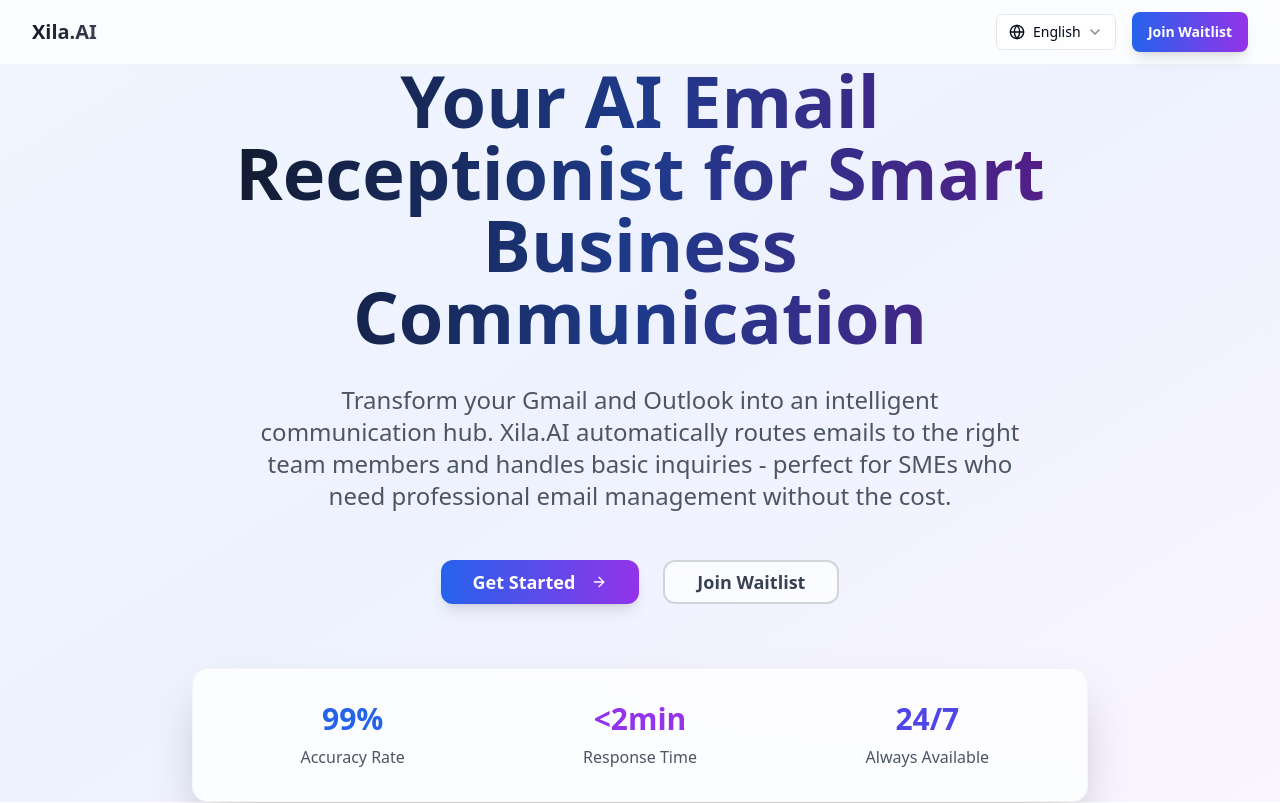
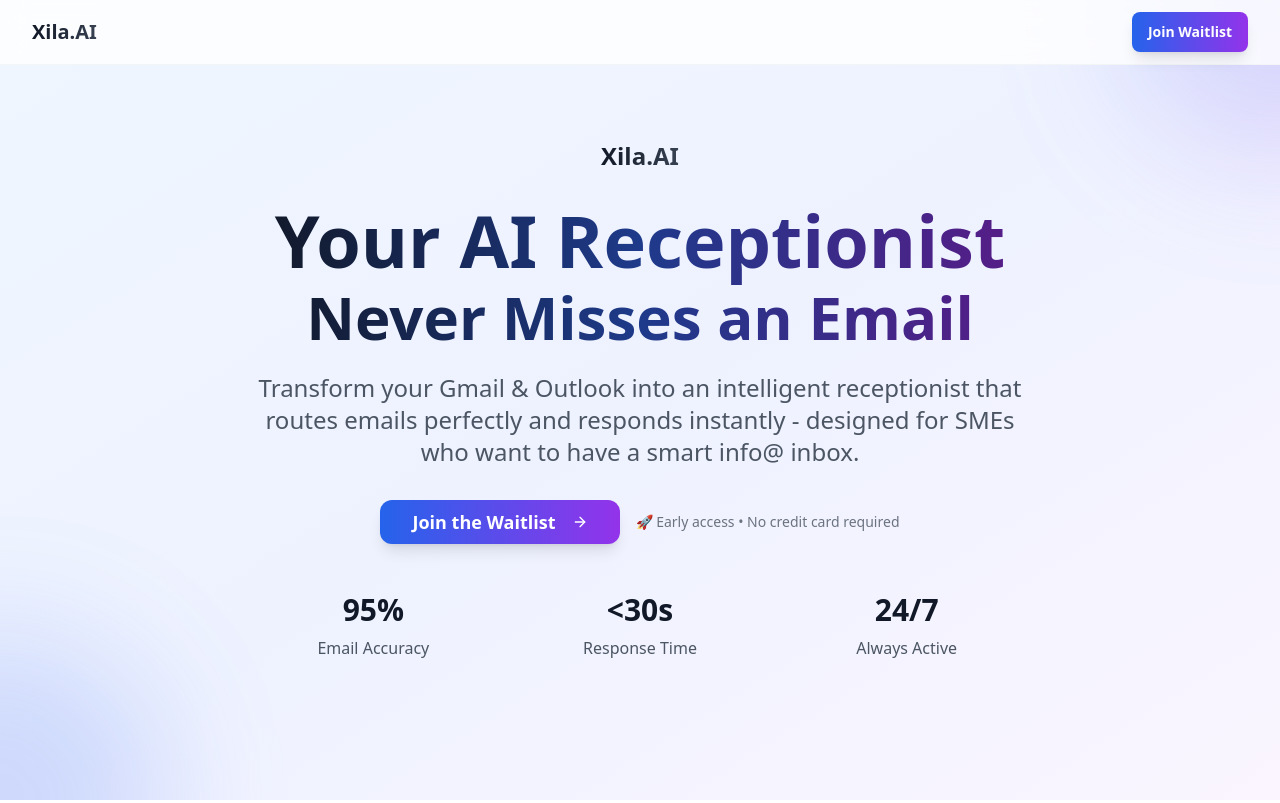
Before and after one commit to Cricrog/squlio-ffec75e1, a React (Vite) app: page / in a window 1280 px wide. Shown: the top 803 px of the page. Built offline with nearby package versions, Linux system fonts and the light colour scheme.

Commit message:
Reverted to commit 924e35654debc6bb9ecb7984dff87f1885f5676b

```diff
--- a/src/components/HeroSection.tsx
+++ b/src/components/HeroSection.tsx
@@ -1,62 +1,58 @@
-
 import React from 'react';
 import { Button } from '@/components/ui/button';
 import { ArrowRight } from 'lucide-react';
-import { useLanguage } from '@/contexts/LanguageContext';
 
-const HeroSection = ({ onJoinWaitlist }: { onJoinWaitlist: () => void }) => {
-  const { t } = useLanguage();
+const HeroSection = ({
+  onJoinWaitlist
+}: {
+  onJoinWaitlist: () => void;
+}) => {
+  return (
+    <section className="relative min-h-screen flex items-center justify-center bg-gradient-to-br from-blue-50 via-indigo-50 to-purple-50 overflow-hidden">
+      {/* Background decoration */}
+      <div className="absolute inset-0 overflow-hidden">
+        <div className="absolute -top-40 -right-40 w-80 h-80 bg-gradient-to-br from-blue-400/20 to-purple-600/20 rounded-full blur-3xl"></div>
+        <div className="absolute -bottom-40 -left-40 w-80 h-80 bg-gradient-to-tr from-indigo-400/20 to-blue-600/20 rounded-full blur-3xl"></div>
+      </div>
 
-  return (
-    <section className="relative min-h-screen flex items-center justify-center bg-gradient-to-br from-blue-50 via-indigo-50 to-purple-50 pt-16">
-      <div className="max-w-7xl mx-auto px-4 sm:px-6 lg:px-8 text-center">
-        <div className="max-w-4xl mx-auto">
-          <h1 className="text-5xl md:text-7xl font-bold mb-8 bg-gradient-to-r from-gray-900 via-blue-900 to-purple-900 bg-clip-text text-transparent leading-tight">
-            {t('hero.title')}
+      <div className="relative z-10 max-w-7xl mx-auto px-4 sm:px-6 lg:px-8 text-center">
+        <div className="flex items-center justify-center mb-8">
+          <span className="text-2xl font-bold bg-gradient-to-r from-gray-900 to-gray-700 bg-clip-text text-transparent">
+            Xila.AI
+          </span>
+        </div>
+
+        <h1 className="text-5xl md:text-7xl font-bold mb-6 bg-gradient-to-r from-gray-900 via-blue-900 to-purple-900 bg-clip-text text-transparent leading-tight">
+          Your AI Receptionist
+          <br />
+          <span className="text-4xl md:text-6xl">Never Misses an Email</span>
         </h1>
 
-          <p className="text-xl md:text-2xl text-gray-600 mb-12 max-w-3xl mx-auto leading-relaxed">
-            {t('hero.subtitle')}
-          </p>
+        <p className="text-xl md:text-2xl text-gray-600 mb-8 max-w-3xl mx-auto leading-relaxed">Transform your Gmail & Outlook into an intelligent receptionist that routes emails perfectly and responds instantly - designed for SMEs who want to have a smart info@ inbox.</p>
 
-          <div className="flex flex-col sm:flex-row gap-6 justify-center items-center">
-            <Button
-              onClick={onJoinWaitlist}
-              size="lg"
-              className="bg-gradient-to-r from-blue-600 to-purple-600 hover:from-blue-700 hover:to-purple-700 text-white font-semibold px-8 py-4 rounded-xl shadow-lg hover:shadow-xl transition-all duration-300 text-lg group"
-            >
-              {t('hero.getStarted')}
+        <div className="flex flex-col sm:flex-row gap-4 justify-center items-center mb-12">
+          <Button onClick={onJoinWaitlist} size="lg" className="bg-gradient-to-r from-blue-600 to-purple-600 hover:from-blue-700 hover:to-purple-700 text-white px-8 py-4 text-lg font-semibold rounded-xl shadow-lg hover:shadow-xl transition-all duration-300 group">
+            Join the Waitlist
             <ArrowRight className="ml-2 w-5 h-5 group-hover:translate-x-1 transition-transform" />
           </Button>
-
-            <Button
-              onClick={onJoinWaitlist}
-              variant="outline"
-              size="lg"
-              className="border-2 border-gray-300 hover:border-blue-600 text-gray-700 hover:text-blue-600 font-semibold px-8 py-4 rounded-xl transition-all duration-300 text-lg bg-white/70 backdrop-blur-sm"
-            >
-              {t('hero.joinWaitlist')}
-            </Button>
+          <p className="text-sm text-gray-500">
+            🚀 Early access • No credit card required
+          </p>
         </div>
 
-          <div className="mt-16 relative">
-            <div className="absolute inset-0 bg-gradient-to-t from-blue-50 to-transparent rounded-2xl"></div>
-            <div className="relative bg-white/80 backdrop-blur-sm rounded-2xl shadow-2xl p-8 max-w-4xl mx-auto border border-gray-100">
-              <div className="grid grid-cols-1 md:grid-cols-3 gap-8 text-center">
-                <div>
-                  <div className="text-3xl font-bold text-blue-600 mb-2">99%</div>
-                  <div className="text-gray-600">Accuracy Rate</div>
+        {/* Stats */}
+        <div className="grid grid-cols-1 md:grid-cols-3 gap-8 max-w-3xl mx-auto">
+          <div className="text-center">
+            <div className="text-3xl font-bold text-gray-900 mb-2">95%</div>
+            <div className="text-gray-600">Email Accuracy</div>
           </div>
-                <div>
-                  <div className="text-3xl font-bold text-purple-600 mb-2">&lt;2min</div>
+          <div className="text-center">
+            <div className="text-3xl font-bold text-gray-900 mb-2">&lt;30s</div>
             <div className="text-gray-600">Response Time</div>
           </div>
-                <div>
-                  <div className="text-3xl font-bold text-indigo-600 mb-2">24/7</div>
-                  <div className="text-gray-600">Always Available</div>
-                </div>
-              </div>
-            </div>
+          <div className="text-center">
+            <div className="text-3xl font-bold text-gray-900 mb-2">24/7</div>
+            <div className="text-gray-600">Always Active</div>
           </div>
         </div>
       </div>
--- a/src/components/Navbar.tsx
+++ b/src/components/Navbar.tsx
@@ -1,13 +1,8 @@
 
 import React from 'react';
 import { Button } from '@/components/ui/button';
-import { Select, SelectContent, SelectItem, SelectTrigger, SelectValue } from '@/components/ui/select';
-import { useLanguage } from '@/contexts/LanguageContext';
-import { Globe } from 'lucide-react';
 
 const Navbar = ({ onJoinWaitlist }: { onJoinWaitlist: () => void }) => {
-  const { language, setLanguage, t } = useLanguage();
-
   return (
     <nav className="fixed top-0 left-0 right-0 z-50 bg-white/80 backdrop-blur-md border-b border-gray-100">
       <div className="max-w-7xl mx-auto px-4 sm:px-6 lg:px-8">
@@ -16,27 +11,12 @@ const Navbar = ({ onJoinWaitlist }: { onJoinWaitlist: () => void }) => {
             Xila.AI
           </span>
 
-          <div className="flex items-center gap-4">
-            <Select value={language} onValueChange={setLanguage}>
-              <SelectTrigger className="w-[120px] h-9 bg-white/50 border-gray-200">
-                <div className="flex items-center gap-2">
-                  <Globe className="w-4 h-4" />
-                  <SelectValue />
-                </div>
-              </SelectTrigger>
-              <SelectContent className="bg-white border border-gray-200 shadow-lg">
-                <SelectItem value="en">English</SelectItem>
-                <SelectItem value="de">Deutsch</SelectItem>
-              </SelectContent>
-            </Select>
-
-            <Button
-              onClick={onJoinWaitlist}
-              className="bg-gradient-to-r from-blue-600 to-purple-600 hover:from-blue-700 hover:to-purple-700 text-white font-semibold rounded-lg shadow-lg hover:shadow-xl transition-all duration-300"
-            >
-              {t('navbar.joinWaitlist')}
-            </Button>
-          </div>
+          <Button
+            onClick={onJoinWaitlist}
+            className="bg-gradient-to-r from-blue-600 to-purple-600 hover:from-blue-700 hover:to-purple-700 text-white font-semibold rounded-lg shadow-lg hover:shadow-xl transition-all duration-300"
+          >
+            Join Waitlist
+          </Button>
         </div>
       </div>
     </nav>
--- a/src/contexts/LanguageContext.tsx
+++ /dev/null
@@ -1,149 +0,0 @@
-
-import React, { createContext, useContext, useState, ReactNode } from 'react';
-
-type Language = 'en' | 'de';
-
-interface LanguageContextType {
-  language: Language;
-  setLanguage: (lang: Language) => void;
-  t: (key: string) => string;
-}
-
-const LanguageContext = createContext<LanguageContextType | undefined>(undefined);
-
-const translations = {
-  en: {
-    // Navbar
-    'navbar.joinWaitlist': 'Join Waitlist',
-
-    // Hero Section
-    'hero.title': 'Your AI Email Receptionist for Smart Business Communication',
-    'hero.subtitle': 'Transform your Gmail and Outlook into an intelligent communication hub. Xila.AI automatically routes emails to the right team members and handles basic inquiries - perfect for SMEs who need professional email management without the cost.',
-    'hero.getStarted': 'Get Started',
-    'hero.joinWaitlist': 'Join Waitlist',
-
-    // Features Section
-    'features.title': 'Intelligent Email Management Made Simple',
-    'features.subtitle': 'Everything you need to transform your email workflow and never miss an important message again',
-    'features.smartRouting.title': 'Smart Email Routing',
-    'features.smartRouting.description': 'Our AI understands email context and automatically routes messages to the right team member - sales, support, or management.',
-    'features.instantResponses.title': 'Instant Smart Responses',
-    'features.instantResponses.description': 'Handle common inquiries automatically with intelligent responses that maintain your professional tone and brand voice.',
-    'features.seamlessIntegration.title': 'Seamless Integration',
-    'features.seamlessIntegration.description': 'Works perfectly with Gmail and Outlook. No complex setup required - just connect and start benefiting immediately.',
-
-    // Testimonials Section
-    'testimonials.title': 'What Our Beta Users Say',
-    'testimonials.subtitle': "Don't just take our word for it. Here's what early adopters are saying about Xila.AI",
-    'testimonials.sarah.quote': 'Xila.AI transformed our email management completely. We went from missing important client emails to having everything perfectly organized and responded to within minutes.',
-    'testimonials.sarah.author': 'Sarah Mitchell',
-    'testimonials.sarah.role': 'Operations Manager',
-    'testimonials.sarah.company': 'TechStart Solutions',
-    'testimonials.marcus.quote': "As a small business, we couldn't afford a full-time receptionist. Xila.AI gave us professional email handling that makes us look like a much larger company.",
-    'testimonials.marcus.author': 'Marcus Chen',
-    'testimonials.marcus.role': 'Founder',
-    'testimonials.marcus.company': 'CreativeFlow Agency',
-    'testimonials.elena.quote': 'The AI routing is incredibly accurate. Our sales team gets sales inquiries instantly, support gets technical questions, and I get the strategic stuff. It just works.',
-    'testimonials.elena.author': 'Elena Rodriguez',
-    'testimonials.elena.role': 'CEO',
-    'testimonials.elena.company': 'GrowthLab Consulting',
-
-    // Waitlist Section
-    'waitlist.title': 'Join the Waitlist',
-    'waitlist.subtitle': 'Be among the first to experience the future of email management. Get early access and special pricing.',
-    'waitlist.placeholder': 'Enter your email address',
-    'waitlist.button': 'Join Waitlist',
-
-    // Footer
-    'footer.tagline': 'Intelligent email management for modern businesses',
-    'footer.product': 'Product',
-    'footer.features': 'Features',
-    'footer.pricing': 'Pricing',
-    'footer.company': 'Company',
-    'footer.about': 'About',
-    'footer.blog': 'Blog',
-    'footer.contact': 'Contact',
-    'footer.support': 'Support',
-    'footer.help': 'Help Center',
-    'footer.docs': 'Documentation',
-    'footer.rights': 'All rights reserved.',
-  },
-  de: {
-    // Navbar
-    'navbar.joinWaitlist': 'Warteliste beitreten',
-
-    // Hero Section
-    'hero.title': 'Ihr KI E-Mail Empfangschef für intelligente Geschäftskommunikation',
-    'hero.subtitle': 'Verwandeln Sie Ihr Gmail und Outlook in eine intelligente Kommunikationszentrale. Xila.AI leitet E-Mails automatisch an die richtigen Teammitglieder weiter und bearbeitet grundlegende Anfragen - perfekt für KMUs, die professionelles E-Mail-Management ohne Kosten benötigen.',
-    'hero.getStarted': 'Loslegen',
-    'hero.joinWaitlist': 'Warteliste beitreten',
-
-    // Features Section
-    'features.title': 'Intelligentes E-Mail-Management leicht gemacht',
-    'features.subtitle': 'Alles was Sie brauchen, um Ihren E-Mail-Workflow zu transformieren und nie wieder eine wichtige Nachricht zu verpassen',
-    'features.smartRouting.title': 'Intelligente E-Mail-Weiterleitung',
-    'features.smartRouting.description': 'Unsere KI versteht den E-Mail-Kontext und leitet Nachrichten automatisch an das richtige Teammitglied weiter - Vertrieb, Support oder Management.',
-    'features.instantResponses.title': 'Sofortige intelligente Antworten',
-    'features.instantResponses.description': 'Bearbeiten Sie häufige Anfragen automatisch mit intelligenten Antworten, die Ihren professionellen Ton und Ihre Markensprache beibehalten.',
-    'features.seamlessIntegration.title': 'Nahtlose Integration',
-    'features.seamlessIntegration.description': 'Funktioniert perfekt mit Gmail und Outlook. Keine komplexe Einrichtung erforderlich - einfach verbinden und sofort profitieren.',
-
-    // Testimonials Section
-    'testimonials.title': 'Was unsere Beta-Nutzer sagen',
-    'testimonials.subtitle': 'Glauben Sie nicht nur uns. Hier ist, was Early Adopters über Xila.AI sagen',
-    'testimonials.sarah.quote': 'Xila.AI hat unser E-Mail-Management komplett transformiert. Wir sind von verpassten wichtigen Kunden-E-Mails zu perfekt organisierten und binnen Minuten beantworteten E-Mails gewechselt.',
-    'testimonials.sarah.author': 'Sarah Mitchell',
-    'testimonials.sarah.role': 'Operations Manager',
-    'testimonials.sarah.company': 'TechStart Solutions',
-    'testimonials.marcus.quote': 'Als kleines Unternehmen konnten wir uns keine Vollzeit-Empfangsdame leisten. Xila.AI gab uns professionelle E-Mail-Bearbeitung, die uns wie ein viel größeres Unternehmen aussehen lässt.',
-    'testimonials.marcus.author': 'Marcus Chen',
-    'testimonials.marcus.role': 'Gründer',
-    'testimonials.marcus.company': 'CreativeFlow Agency',
-    'testimonials.elena.quote': 'Die KI-Weiterleitung ist unglaublich genau. Unser Vertriebsteam erhält Verkaufsanfragen sofort, der Support bekommt technische Fragen, und ich bekomme die strategischen Sachen. Es funktioniert einfach.',
-    'testimonials.elena.author': 'Elena Rodriguez',
-    'testimonials.elena.role': 'CEO',
-    'testimonials.elena.company': 'GrowthLab Consulting',
-
-    // Waitlist Section
-    'waitlist.title': 'Der Warteliste beitreten',
-    'waitlist.subtitle': 'Seien Sie unter den Ersten, die die Zukunft des E-Mail-Managements erleben. Erhalten Sie frühen Zugang und Sonderpreise.',
-    'waitlist.placeholder': 'E-Mail-Adresse eingeben',
-    'waitlist.button': 'Warteliste beitreten',
-
-    // Footer
-    'footer.tagline': 'Intelligentes E-Mail-Management für moderne Unternehmen',
-    'footer.product': 'Produkt',
-    'footer.features': 'Funktionen',
-    'footer.pricing': 'Preise',
-    'footer.company': 'Unternehmen',
-    'footer.about': 'Über uns',
-    'footer.blog': 'Blog',
-    'footer.contact': 'Kontakt',
-    'footer.support': 'Support',
-    'footer.help': 'Hilfe-Center',
-    'footer.docs': 'Dokumentation',
-    'footer.rights': 'Alle Rechte vorbehalten.',
-  }
-};
-
-export const LanguageProvider = ({ children }: { children: ReactNode }) => {
-  const [language, setLanguage] = useState<Language>('en');
-
-  const t = (key: string) => {
-    return translations[language][key] || key;
-  };
-
-  return (
-    <LanguageContext.Provider value={{ language, setLanguage, t }}>
-      {children}
-    </LanguageContext.Provider>
-  );
-};
-
-export const useLanguage = () => {
-  const context = useContext(LanguageContext);
-  if (context === undefined) {
-    throw new Error('useLanguage must be used within a LanguageProvider');
-  }
-  return context;
-};
--- a/src/pages/Index.tsx
+++ b/src/pages/Index.tsx
@@ -1,6 +1,5 @@
 
 import React from 'react';
-import { LanguageProvider } from '@/contexts/LanguageContext';
 import Navbar from '@/components/Navbar';
 import HeroSection from '@/components/HeroSection';
 import FeaturesSection from '@/components/FeaturesSection';
@@ -17,7 +16,6 @@ const Index = () => {
   };
 
   return (
-    <LanguageProvider>
     <div className="min-h-screen">
       <Navbar onJoinWaitlist={scrollToWaitlist} />
       <HeroSection onJoinWaitlist={scrollToWaitlist} />
@@ -26,7 +24,6 @@ const Index = () => {
       <WaitlistSection />
       <Footer />
     </div>
-    </LanguageProvider>
   );
 };
 
```
Also changed, not shown: src/components/TestimonialsSection.tsx (+14 -17 lines). Lines whose indentation alone changed are shown as unchanged.
